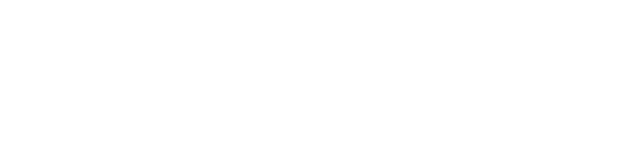
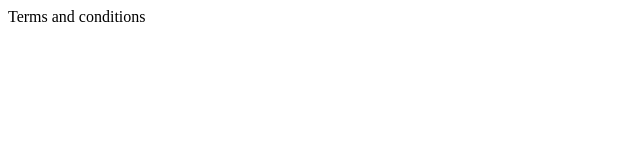
Before and after one commit to ucleanersc-bit/terms, a plain HTML site: page index.html in a window 1280 px wide. Shown: the whole page, without its empty margins (0-640 px from the left). Drawn offline with Linux system fonts and the light colour scheme.

Commit message:
Update index.html

```diff
--- a/index.html
+++ b/index.html
@@ -2,6 +2,7 @@
 <html lang="en">
 
 <head>
+  Terms and conditions
 </head>
 <body>
 
```
